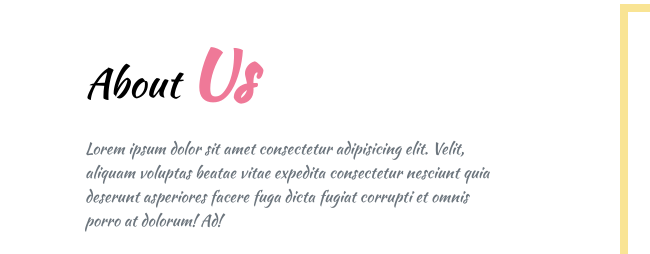
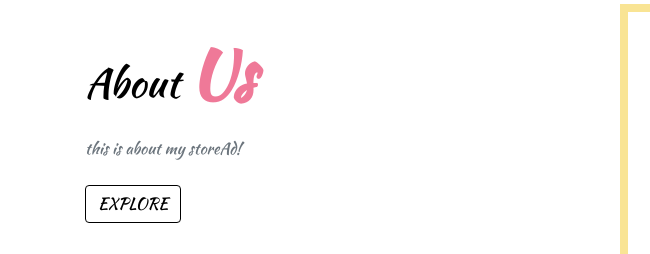
Before and after one commit to AdeyaOduor/shopping_cart2, a plain HTML site: page JavaScript-shopping cart/index.html in a window 1280 px wide. Shown: the part 860-1114 px from the top of the page, 0-650 px from the left. Drawn offline with Linux system fonts and the light colour scheme.

Commit message:
Update index.html

```diff
--- a/JavaScript-shopping cart/index.html
+++ b/JavaScript-shopping cart/index.html
@@ -120,9 +120,7 @@
       <div class="row">
         <div class="col-10 mx-auto col-md-6 my-5">
           <h1 class="text-capitalize">about <strong class="banner-title ">us</strong></h1>
-          <p class="my-4 text-muted w-75">Lorem ipsum dolor sit amet consectetur adipisicing elit. Velit, aliquam voluptas
-            beatae vitae expedita consectetur nesciunt quia deserunt asperiores facere fuga dicta fugiat corrupti et omnis
-            porro at dolorum! Ad!</p>
+          <p class="my-4 text-muted w-75">this is about my storeAd!</p>
           <a href="#" class="btn btn-outline-secondary btn-black text-uppercase ">explore</a>
 
         </div>
```
